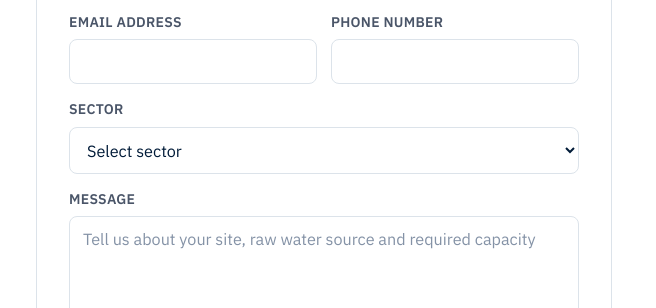
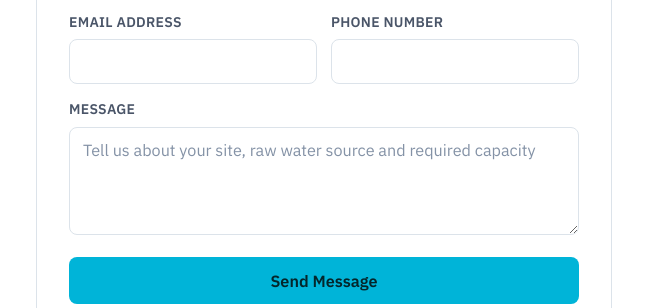
Before and after one commit to vatsal177/unicare-website, a website: page index.html in a window 1280 px wide. Shown: the part 4507-4815 px from the top of the page, 624-1280 px from the left. Drawn offline with Linux system fonts and the light colour scheme.

Commit message:
Update index.html

```diff
--- a/index.html
+++ b/index.html
@@ -308,12 +308,12 @@
     <div class="field"><label for="hf2-email">Email address</label><input id="hf2-email" name="email" type="email" required autocomplete="email"></div>
     <div class="field"><label for="hf2-phone">Phone number</label><input id="hf2-phone" name="phone" type="tel" required autocomplete="tel"></div>
   </div>
-  <div class="field">
+  <!-- <div class="field">
     <label for="hf2-sector">Sector</label>
     <select id="hf2-sector" name="sector" required>
       <option value="">Select sector</option><option>Rural</option><option>Metropolitan</option><option>Industrial</option>
     </select>
-  </div>
+  </div> -->
   <div class="field">
     <label for="hf2-message">Message</label>
     <textarea id="hf2-message" name="message" rows="4" maxlength="1000" placeholder="Tell us about your site, raw water source and required capacity"></textarea>
```
